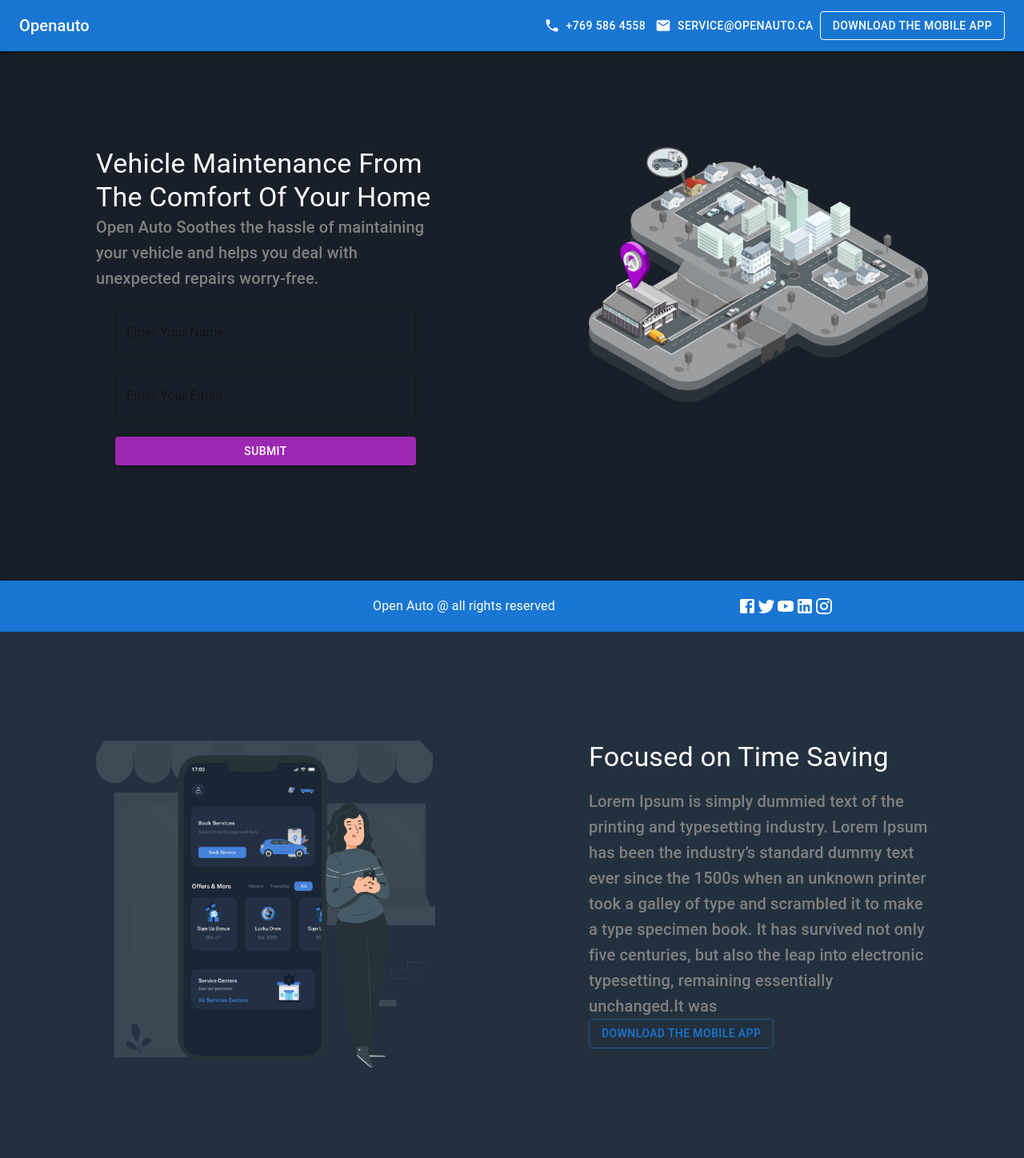
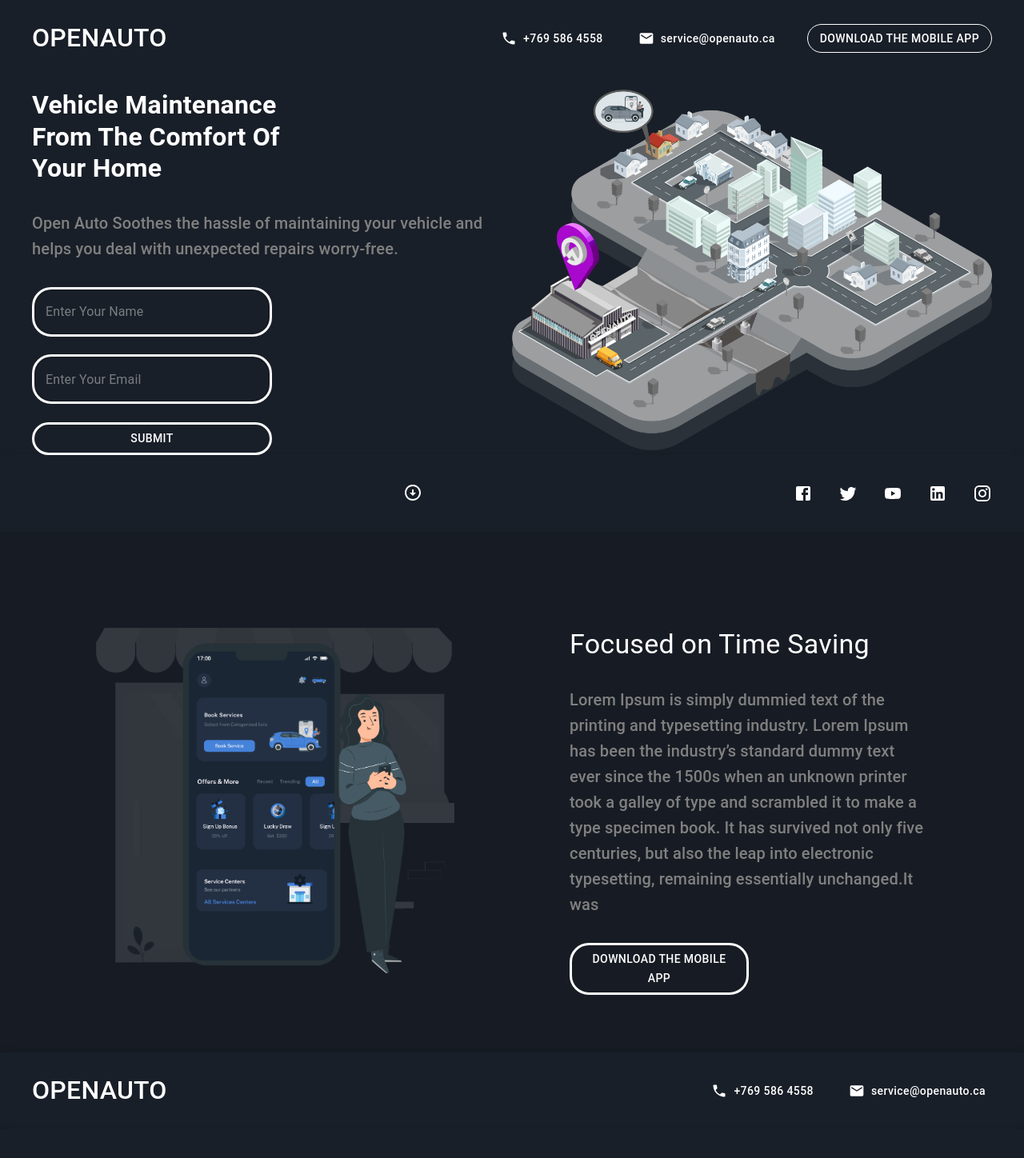
Before and after one commit to Krishnavithal/Openauto, a React (Create React App) app: page / in a window 1280 px wide. Shown: the top 1448 px of the page at 80% size. Built offline with nearby package versions, Linux system fonts and the light colour scheme; the HTML template or start-up script is replaced by a standard one.

Commit message:
added stylings to the components

```diff
--- a/src/App.js
+++ b/src/App.js
@@ -1,17 +1,14 @@
 import './App.css';
 import Home from './components/Home/home';
-import Details from './components/Mobile/mobileDetail';
+import Details from './components/Details/mobileDetail';
 import Header from './components/Header/header';
-import Footer from './components/Footer/footer';
 
 function App() {
   return (
     <div className="home">
       <Header />
       <Home />
-      <Footer />
       <Details />
-      <Footer />
     </div>
   );
 }
--- /dev/null
+++ b/src/components/Details/mobileDetail.css
@@ -0,0 +1,15 @@
+.detailsParent {
+    background-color: #171C24;
+}
+
+.pickupServiceImg {
+    width: 100%;
+}
+
+.gridContainerDetails {
+    padding: 48px 48px 0 48px;
+}
+
+.gridContainerDetails-item {
+    padding: 72px;
+}
--- a/src/components/Mobile/mobileDetail.jsx
+++ b/src/components/Details/mobileDetail.jsx
@@ -1,26 +1,29 @@
-import { Grid, Typography,Button } from "@mui/material"
+import { Grid, Typography, Button } from "@mui/material"
 import "./mobileDetail.css";
 import { pickup_Service } from "../../assets/images";
+import Footer from "../Footer/footer";
+import Header from "../Header/header";
 
 function Details() {
     return (
         <div className="detailsParent">
-            <Grid container >
-                <Grid item xs={6}>
+            <Grid container className="gridContainerDetails">
+                <Grid item xs={6} className="gridContainerDetails-item">
                     <img className="pickupServiceImg" src={pickup_Service} alt="Not found" />
                 </Grid>
-                <Grid item xs={6}>
+                <Grid item direction="column" xs={6} className="gridContainerDetails-item" sx={{ display: "flex", rowGap: "32px" }}>
                     <Typography variant="h4" component="div" color="white" >Focused on Time Saving</Typography>
-                    <br />
                     <Typography variant="h6" component="div" color="gray" >Lorem Ipsum is simply dummied text of
                         the printing and typesetting industry. Lorem Ipsum has been the industry’s standard dummy text
                         ever since the 1500s when an unknown printer took a galley of type and scrambled it to make a
                         type specimen book. It has survived not only five centuries, but also the leap into electronic
                         typesetting, remaining essentially unchanged.It was
                     </Typography>
-                    <Button variant="outlined">Download the mobile app</Button>
+                    <Button variant="outlined" className="download" sx={{ color: "white", border: "solid", width: "50%" }}>Download the mobile app</Button>
                 </Grid>
             </Grid>
+            <Header hideDownloadButton={true} />
+            <Footer />
         </div>
     )
 }
--- /dev/null
+++ b/src/components/Footer/footer.css
@@ -0,0 +1,12 @@
+.MuiPaper-root.footer {
+    background: #191F28 !important
+}
+
+.footerIcons {
+    display: flex;
+    column-gap: 32px;
+}
+
+.go-down-button:hover {
+    cursor: pointer;
+}
--- a/src/components/Footer/footer.jsx
+++ b/src/components/Footer/footer.jsx
@@ -1,26 +1,44 @@
-import { AppBar, Container, Toolbar } from '@mui/material';
-import { Facebook, Twitter, YouTube, LinkedIn, Instagram } from '@mui/icons-material';
+import { AppBar, Toolbar } from '@mui/material';
+import { Facebook, Twitter, YouTube, LinkedIn, Instagram, ArrowCircleDown, ArrowCircleUp } from '@mui/icons-material';
 import Typography from '@mui/material/Typography';
+import "./footer.css"
+import { useState } from 'react';
 
-export default function Footer() {
+export default function Footer({ hideCopyRightsLogo }) {
+    const [upArrow, setUpArrow] = useState(true);
+    function handleScroll() {
+        window.scroll({
+            top: document.body.offsetHeight,
+            left: 0,
+            behavior: 'smooth',
+        });
+    }
+    function handleHover() {
+        setUpArrow(false);
+    }
     return (
-        <AppBar position="static">
-            <Container maxWidth="md">
+        <AppBar className='footer' position="static" sx={{ padding: "16px" }}>
+
             <Toolbar>
-                    <Typography
+                {hideCopyRightsLogo ? <Typography
+
                     variant="body1"
                     color="inherit"
-                        style={{ width: '100%', textAlign: 'center' }}
+                    style={{ width: '100%', textAlign: 'center', fontSize: "32px" }}
                 >
+                    {!upArrow ? <ArrowCircleDown onClick={handleScroll} /> : <ArrowCircleUp sx={{ ":hover": {handleHover} }} />}
+
+                </Typography> : <Typography variant="body1" component="div" sx={{ flexGrow: 1 }}>
                     Open Auto @ all rights reserved
-                    </Typography>
+                </Typography>}
+                <div className="footerIcons">
                     <Facebook />
                     <Twitter />
                     <YouTube />
                     <LinkedIn />
                     <Instagram />
+                </div>
             </Toolbar>
-            </Container>
         </AppBar>
     );
 }
--- a/src/components/Header/header.css
+++ b/src/components/Header/header.css
@@ -1,9 +1,12 @@
-.header {
-    width: 100%;
-    top: 0;
-    z-index: 100;
+.MuiPaper-root.header {
+    background: #191F28 !important
 }
 
-.MuiAppBar-root {
-    background: #191F28;
+.MuiButton-root.download {
+    border-radius: 24px;
 }
+
+.left-actions{
+    display: flex;
+    column-gap: 32px;
+}
--- a/src/components/Header/header.jsx
+++ b/src/components/Header/header.jsx
@@ -1,21 +1,21 @@
-import { AppBar, Toolbar, Typography, Button, Box } from "@mui/material";
+import { AppBar, Toolbar, Typography, Button } from "@mui/material";
 import { Phone, Email } from '@mui/icons-material';
 import "./header.css";
 
-function Header() {
+function Header({ hideDownloadButton }) {
     return (
-        <Box className="header">
-            <AppBar position="static">
-                <Toolbar>
-                    <Typography variant="h6" component="div" sx={{ flexGrow: 1 }}>
-                        Openauto
-                    </Typography>
+        <AppBar className="header" position="static" sx={{ padding: "16px" }}>
+            <Toolbar>
+                <Typography variant="h6" component="div" sx={{ flexGrow: 1, fontSize: "32px" }}>
+                    OPENAUTO
+                </Typography>
+                <div className="left-actions">
                     <Button color="inherit" startIcon={<Phone />}>+769 586 4558</Button>
-                    <Button color="inherit" startIcon={<Email />}>service@openauto.ca</Button>
-                    <Button color="inherit" variant="outlined">Download the mobile app</Button>
-                </Toolbar>
-            </AppBar>
-        </Box>
+                    <Button color="inherit" startIcon={<Email />} sx={{ textTransform: "lowercase" }}>service@openauto.ca</Button>
+                    {!hideDownloadButton ? <Button className="download" color="inherit" variant="outlined">Download the mobile app</Button> : null}
+                </div>
+            </Toolbar>
+        </AppBar>
     )
 }
 
--- a/src/components/Home/home.css
+++ b/src/components/Home/home.css
@@ -3,16 +3,31 @@
 }
 
 .homeContent {
-    display: flex;
-    align-items: center;
-    justify-content: center;
     background-color: #191F28;
 }
 
 .gridContainer {
-    padding: 16px;
+    padding: 16px 40px 0 40px;
 }
 
 .MuiButton-root :hover {
     background-color: aqua;
 }
+
+.MuiTypography-root.home-page-heading {
+    font-size: 32px;
+    font-weight: bold;
+}
+
+.MuiButton-root.submit,
+.MuiOutlinedInput-root.input-fields {
+    border-radius: 24px;
+    width: 50%;
+    color: white;
+    border: solid white;
+}
+
+.MuiButton-root.submit:hover {
+    background: #7B0DE1;
+    border: solid #7B0DE1;
+}
--- a/src/components/Home/home.jsx
+++ b/src/components/Home/home.jsx
@@ -2,14 +2,19 @@
 import "./home.css";
 import { Pickup_Illustration } from "../../assets/images";
 import UserForm from "./userForm";
+import Footer from "../Footer/footer";
 
 function Home() {
 
     return (
         <div className="homeContent">
             <Grid container className="gridContainer">
-                <Grid item container xs={6} direction="column">
-                    <Typography variant="h4" component="div" color="white" >Vehicle Maintenance From The Comfort Of Your Home</Typography>
+                <Grid item container xs={6} direction="column" sx={{ rowGap: "32px" }}>
+                    <div style={{ display: 'flex', flexDirection: "column" }}>
+                        <Typography className="home-page-heading" variant="h4" component="div" color="white">Vehicle Maintenance</Typography>
+                        <Typography className="home-page-heading" variant="h4" component="div" color="white">From The Comfort Of</Typography>
+                        <Typography className="home-page-heading" variant="h4" component="div" color="white">Your Home</Typography>
+                    </div>
                     <Typography variant="h6" component="div" color="gray" >Open Auto Soothes the hassle of maintaining your vehicle and helps you deal with unexpected repairs worry-free.</Typography>
                     <UserForm />
                 </Grid>
@@ -17,6 +22,7 @@
                     <img className="pickupIllustrationImg" src={Pickup_Illustration} alt="Not found" />
                 </Grid>
             </Grid>
+            <Footer hideCopyRightsLogo={true}/>
         </div>
     )
 }
--- a/src/components/Home/userForm.jsx
+++ b/src/components/Home/userForm.jsx
@@ -1,8 +1,8 @@
-import { Button, Grid, FormControl, FormHelperText, Snackbar, Alert, TextField } from "@mui/material"
-import "./home.css";
+import { Button, Grid, FormControl, FormHelperText, Snackbar, Alert, OutlinedInput } from "@mui/material"
 import { Formik } from "formik";
 import { object, string } from 'yup';
 import { useState } from "react";
+import "./home.css";
 
 function UserForm() {
     const [status, setStatus] = useState("info");
@@ -58,12 +58,12 @@
                                 focused={false}
                                 error={errors.userName && touched.userName}
                             >
-                                <TextField
-                                    fullWidth
+                                <OutlinedInput
                                     required
                                     name="userName"
                                     placeholder="Enter Your Name"
                                     value={values.userName}
+                                    className="input-fields"
                                     onChange={handleChange}
                                     onBlur={handleBlur}
                                 />
@@ -75,30 +75,24 @@
                             </FormControl>
                             <FormControl
                                 fullWidth
+                                focused={false}
                                 error={errors.email && touched.email}
                             >
-                                <TextField
-                                    fullWidth
+                                <OutlinedInput
                                     required
                                     name="email"
                                     placeholder="Enter Your Email"
                                     type="email"
                                     value={values.email}
+                                    className="input-fields"
                                     onChange={handleChange}
                                     onBlur={handleBlur}
-                                    color="secondary"
                                 />
                                 <FormHelperText style={{ paddingLeft: '8px' }}>
                                     {errors.email && touched.email ? errors.email : ' '}
                                 </FormHelperText>
                             </FormControl>
-                            <Button
-                                fullWidth
-                                type="submit"
-                                variant="contained"
-                                color="secondary"
-                                disabled={!!(errors.email || errors.userName)}
-                            >
+                            <Button className="submit" type="submit" color="inherit" variant="outlined" disabled={!!(errors.email || errors.userName)}>
                                 Submit
                             </Button>
                         </Grid>
--- a/src/components/Mobile/mobileDetail.css
+++ /dev/null
@@ -1,19 +0,0 @@
-.detailsParent {
-    background-color: #23303E;
-    padding-top: 16px;
-    display: flex;
-    align-items: center;
-    justify-content: center;
-}
-
-.pickupServiceImg {
-    width: 100%;
-}
-
-.MuiGrid-root{
-    padding: 24px;
-}
-
-.MuiGrid-item{
-    padding: 96px;
-}
```
Lines whose indentation alone changed are shown as unchanged.
